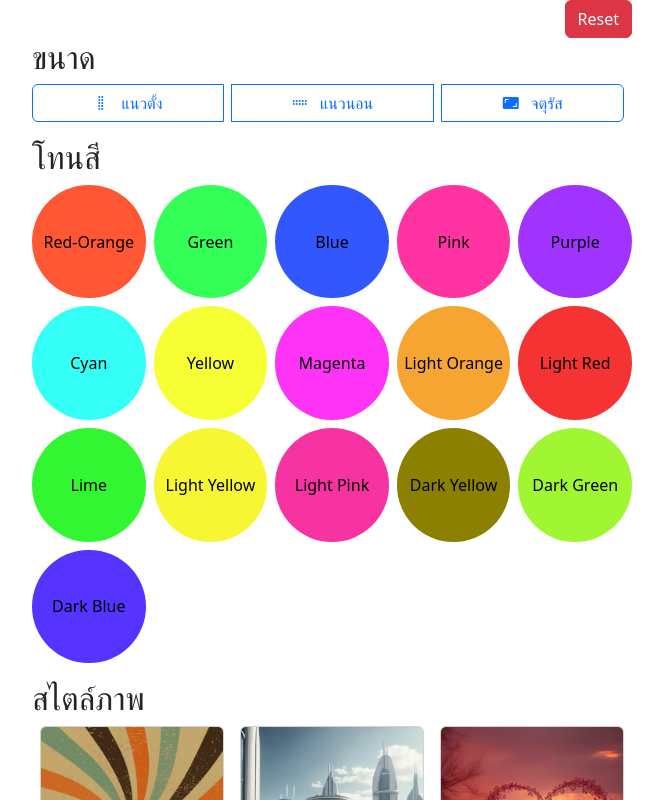
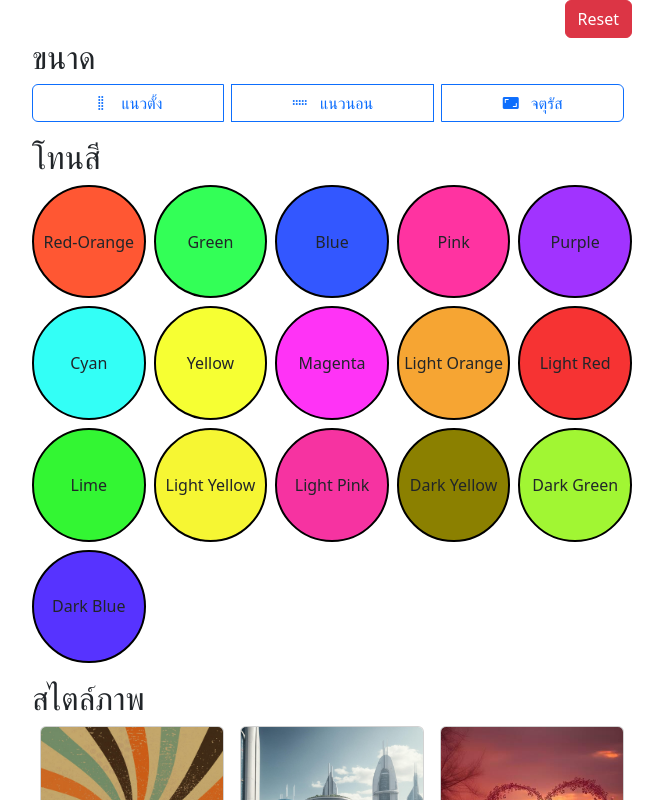
Before and after one commit to paicit0/nuxt-select, a Nuxt app: page / in a window 1280 px wide. Shown: the top 800 px of the page, without its empty margins (308-971 px from the left). Built offline with nearby package versions, Linux system fonts and the light colour scheme.

Commit message:
refactoring css.

```diff
--- a/app.vue
+++ b/app.vue
@@ -109,8 +109,10 @@ export default {
       <div class="w-100 mb-3">
         <div class="row row-cols-5 g-2 justify-content-start">
           <div v-for="(color, index) in customColors" :key="color" class="col">
-            <button type="button" class="btn btn-circle w-100"
-              :style="{ color: 'black', backgroundColor: color, position: 'relative', border: isSelected(color) ? '5px solid black' : '1px solid transparent' }"
+            <button type="button"
+              class="btn btn-circle w-100"
+              v-bind:class= " isSelected(color) ? 'btn-circle-selected' : 'btn-circle-unselected'"
+              :style="{ backgroundColor: color }"
               @click="toggleColorSelect(color)">
               {{ colorNames[index] }}
               <span v-if="isSelected(color)"
@@ -126,21 +128,22 @@ export default {
       <h2 class="align-self-start">สไตล์ภาพ</h2>
       <div class="row row-cols-3 mx-auto g-3" id="card-container" role="group" aria-label="Button group">
         <div v-for="(card, index) in displayedCards" :key="index" class="col">
-          <div class="card h-100" :class="{ 'border-primary': selectedStyle === card.title }">
+          <div class="card h-100" :class="{ 'card-style-selected': selectedStyle === card.title }">
             <img :src="card.imgSrc" class="card-img-top" :alt="card.title">
             <div class="card-img-overlay d-flex flex-column justify-content-end">
-              <button class="btn fw-bold" :class="[selectedStyle === card.title ? 'btn-primary' : 'btn-outline-light']"
+              <button class="btn fw-bold"
+                :class="[
+                  selectedStyle === card.title ? 'btn-primary' : 'btn-outline-light',
+                  selectedStyle === card.title ? 'btn-style-selected' : 'btn-style-unselected']"
                 :style="{
-                  color: selectedStyle === card.title ? 'white' : 'black',
                   backgroundColor: selectedStyle === card.title ? 'rgba(0, 123, 255, 1)' : 'rgba(255, 255, 255, 0.5)'
-                }" @click="selectStyle(card.title)">
+                }"
+                @click="selectStyle(card.title)">
                 {{ card.title }}
                 <span v-if="selectedStyle === card.title"
                   class="position-absolute rounded-circle bg-primary d-flex align-items-center justify-content-center"
-                  style="top: 50%; left: 50%; transform: translate(-50%, -50%); width: 30px; height: 30px;">
-                  <i class="bi bi-check position-absolute"
-                    style="top: 50%; left: 50%; transform: translate(-50%, -50%); font-size: 2rem; color: ADD8E6;">
-                  </i>
+                  style="top: 50%; left: 50%; transform: translate(-50%, -50%); font-size: 2rem; width: 30px; height: 30px;">
+                  <i class="bi bi-check" style="color: white;"></i>
                 </span>
               </button>
             </div>
@@ -165,12 +168,38 @@ export default {
   justify-content: center;
 }
 
-.btn-circle.selected {
+.btn-circle-selected {
+  color: black;
+  position:relative;
   box-shadow: 0 0 0 3px rgba(0, 123, 255, 0.5);
+  border: 4px solid black;
+}
+
+.btn-circle-unselected {
+  color: 'black';
+  position: 'relative';
+  border: 2px solid black;
 }
 
 .card-img-top {
   height: 200px;
   object-fit: cover;
 }
+
+.btn-style-selected {
+  color: white;
+
+}
+
+.btn-style-unselected {
+  color: black;
+
+}
+
+.card-style-selected {
+
+  outline: 4px solid black;
+  box-shadow: 0 0 15px black;
+}
+
 </style>
```
